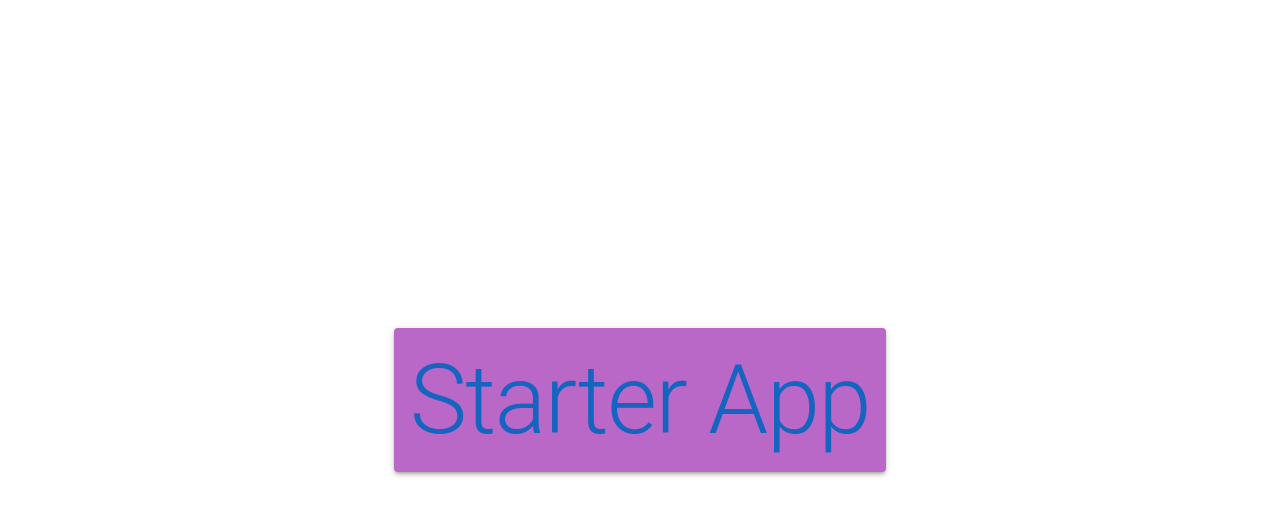
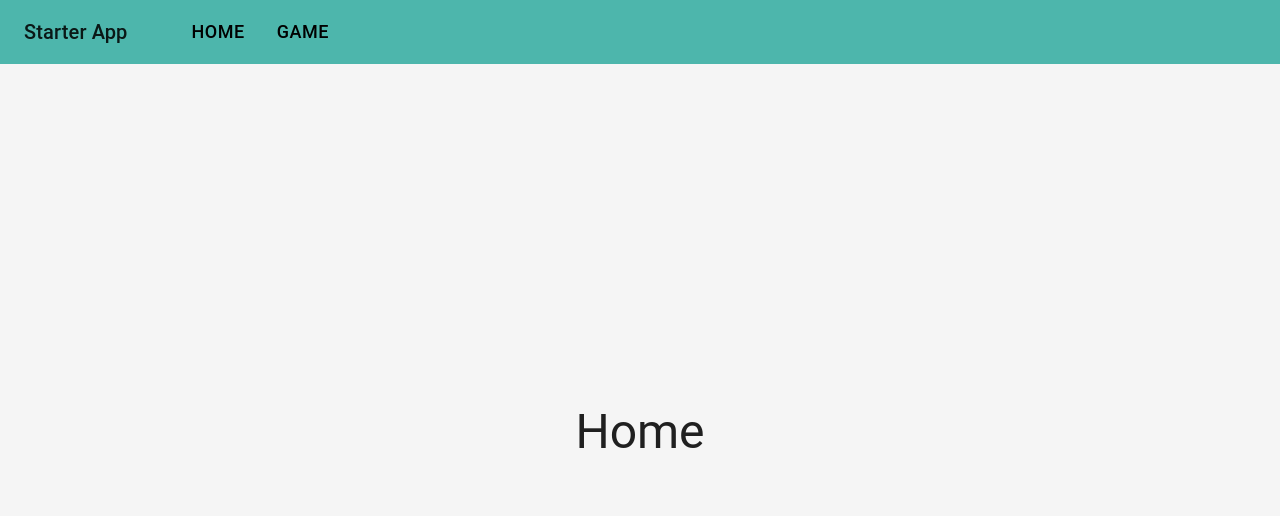
Before and after one commit to Somingo/match-3-v1, a React (Create React App) app: page / in a window 1280 px wide. Shown: the top 516 px of the page. Built offline with nearby package versions, Linux system fonts and the light colour scheme.

Commit message:
add react-router-dom create basic routing with mainn an game

```diff
--- a/package.json
+++ b/package.json
@@ -17,6 +17,7 @@
     "node-sass": "^7.0.1",
     "react": "^18.2.0",
     "react-dom": "^18.2.0",
+    "react-router-dom": "^6.3.0",
     "react-scripts": "5.0.1",
     "typescript": "^4.7.4",
     "web-vitals": "^2.1.4"
--- a/src/App.tsx
+++ b/src/App.tsx
@@ -1,30 +1,50 @@
 import React from 'react';
-import logo from './logo.svg';
 import './App.scss';
-import {Box, CssBaseline, Paper, Typography } from '@mui/material';
+import {Box, createTheme, CssBaseline, ThemeProvider} from '@mui/material';
+import {BrowserRouter as Router, Route, Routes} from 'react-router-dom';
+import {routes} from './routes';
+import {Navbar} from './Navbar/Navbar';
 
 function App() {
-  return (
-      <div>
-        <CssBaseline />
-        <Box
-            height="100vh"
-            display="flex"
-            justifyContent="center"
-            alignItems="center"
-            flexDirection="column"
-        >
-          <Paper
-              elevation={3}
-              sx={{ padding: "1rem", backgroundColor: "secondary.light" }}
-          >
-            <Typography color="primary.dark" variant="h1">
-              Starter App
-            </Typography>
-          </Paper>
-        </Box>
-      </div>
-  );
+    // define theme
+    const theme = createTheme({
+        palette: {
+            primary: {
+                light: "#63b8ff",
+                main: "#0989e3",
+                dark: "#005db0",
+                contrastText: "#000",
+            },
+            secondary: {
+                main: "#4db6ac",
+                light: "#82e9de",
+                dark: "#00867d",
+                contrastText: "#000",
+            },
+        },
+    });
+
+    return (
+        <ThemeProvider theme={theme}>
+            <CssBaseline />
+            <Box height="100vh" display="flex" flexDirection="column">
+
+            <Router>
+                <Navbar/>
+                <Routes>
+
+                    {routes.filter(route=> route.enabled).map((route) => (
+                        <Route
+                            key={route.key}
+                            path={route.path}
+                            element={<route.component />}
+                        />
+                    ))}
+                </Routes>
+            </Router>
+            </Box>
+        </ThemeProvider>
+    );
 }
 
 export default App;
--- /dev/null
+++ b/src/Home/Home.tsx
@@ -0,0 +1,16 @@
+import React, {FC} from 'react';
+import {Box, Typography} from '@mui/material';
+
+export const Home: FC = () => {
+    return (
+        <Box sx={{
+            flexGrow: 1,
+            backgroundColor: 'whitesmoke',
+            display: 'flex',
+            justifyContent: 'center',
+            alignItems: 'center'
+        }}>
+            <Typography variant="h3">Home</Typography>
+        </Box>
+    );
+};
--- /dev/null
+++ b/src/Match3Game/Match3Game.tsx
@@ -0,0 +1,16 @@
+import React, {FC} from 'react';
+import {Box, Typography} from '@mui/material';
+
+export const Match3Game:FC = ()=> {
+    return  (
+        <Box sx={{
+        flexGrow: 1,
+        backgroundColor: 'whitesmoke',
+        display: 'flex',
+        justifyContent: 'center',
+        alignItems: 'center'
+    }}>
+        <Typography variant="h3">Home</Typography>
+    </Box>
+    );
+};
--- /dev/null
+++ b/src/Navbar/Navbar.tsx
@@ -0,0 +1,120 @@
+import React, {FC, ReactElement} from 'react';
+import {Box, Container, IconButton, Link, Menu, MenuItem, Toolbar, Typography} from '@mui/material';
+import MenuIcon from '@mui/icons-material/Menu';
+import {routes} from '../routes';
+import {NavLink} from 'react-router-dom';
+
+export const Navbar: FC = (): ReactElement => {
+    const [anchorElNav, setAnchorElNav] = React.useState(null);
+
+    const handleOpenNavMenu = (event: any) => {
+        setAnchorElNav(event.currentTarget);
+    };
+
+    const handleCloseNavMenu = () => {
+        setAnchorElNav(null);
+    };
+
+    return (
+        <Box
+            sx={{
+                width: "100%",
+                height: "auto",
+                backgroundColor: "secondary.main",
+            }}
+        >
+            <Container maxWidth="xl">
+                <Toolbar disableGutters>
+                    <Typography
+                        variant="h6"
+                        noWrap
+                        sx={{
+                            mr: 2,
+                            display: { xs: "none", md: "flex" },
+                        }}
+                    >
+                        Starter App
+                    </Typography>
+                    <Box sx={{ flexGrow: 1, display: { xs: "flex", md: "none" } }}>
+                        <IconButton
+                            size="large"
+                            aria-label="account of current user"
+                            aria-controls="menu-appbar"
+                            aria-haspopup="true"
+                            onClick={handleOpenNavMenu}
+                            color="inherit"
+                        >
+                            <MenuIcon />
+                        </IconButton>
+                        <Menu
+                            id="menu-appbar"
+                            anchorEl={anchorElNav}
+                            anchorOrigin={{
+                                vertical: "bottom",
+                                horizontal: "left",
+                            }}
+                            keepMounted
+                            transformOrigin={{
+                                vertical: "top",
+                                horizontal: "left",
+                            }}
+                            open={Boolean(anchorElNav)}
+                            onClose={handleCloseNavMenu}
+                            sx={{
+                                display: { xs: "block", md: "none" },
+                            }}
+                        >
+                            {routes.map((page) => (
+                                <Link
+                                    key={page.key}
+                                    component={NavLink}
+                                    to={page.path}
+                                    color="black"
+                                    underline="none"
+                                    variant="button"
+                                >
+                                    <MenuItem onClick={handleCloseNavMenu}>
+                                        <Typography textAlign="center">{page.title}</Typography>
+                                    </MenuItem>
+                                </Link>
+                            ))}
+                        </Menu>
+                    </Box>
+                    <Typography
+                        variant="h6"
+                        noWrap
+                        component="div"
+                        sx={{ flexGrow: 1, display: { xs: "flex", md: "none" } }}
+                    >
+                        React Starter App
+                    </Typography>
+                    <Box sx={{ flexGrow: 1, display: { xs: "none", md: "flex" } }}>
+                        <Box
+                            sx={{
+                                display: "flex",
+                                flexDirection: "row",
+                                justifyContent: "flex-start",
+                                alignItems: "center",
+                                marginLeft: "1rem",
+                            }}
+                        >
+                            {routes.map((page) => (
+                                <Link
+                                    key={page.key}
+                                    component={NavLink}
+                                    to={page.path}
+                                    color="black"
+                                    underline="none"
+                                    variant="button"
+                                    sx={{ fontSize: "large", marginLeft: "2rem" }}
+                                >
+                                    {page.title}
+                                </Link>
+                            ))}
+                        </Box>
+                    </Box>
+                </Toolbar>
+            </Container>
+        </Box>
+    );
+};
--- /dev/null
+++ b/src/routes.tsx
@@ -0,0 +1,28 @@
+import {Home} from './Home/Home';
+import {FC} from 'react';
+import {Match3Game} from './Match3Game/Match3Game';
+
+export interface IRoute {
+    key: string,
+    title: string,
+    path: string,
+    enabled: boolean,
+    component: FC
+}
+
+export const routes: Array<IRoute> = [
+    {
+        key: 'home-route',
+        title: 'Home',
+        path: '/',
+        enabled: true,
+        component: Home
+    },
+    {
+        key: 'game-match-3-route',
+        title: 'Game',
+        path: '/game',
+        enabled: true,
+        component: Match3Game
+    },
+]
```
Also changed, not shown: 1 other file (tests, documents, lock files or other folders).
